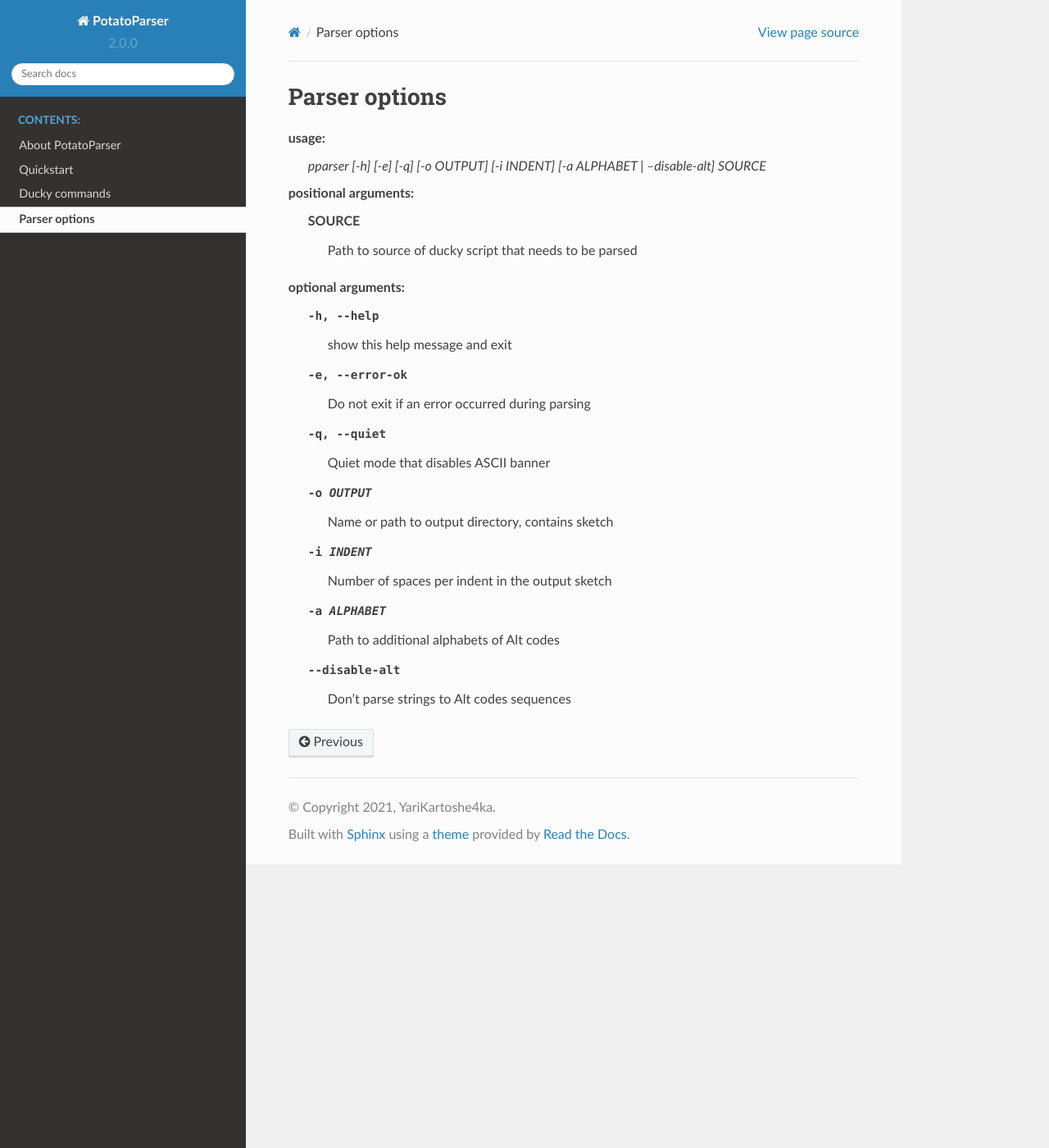
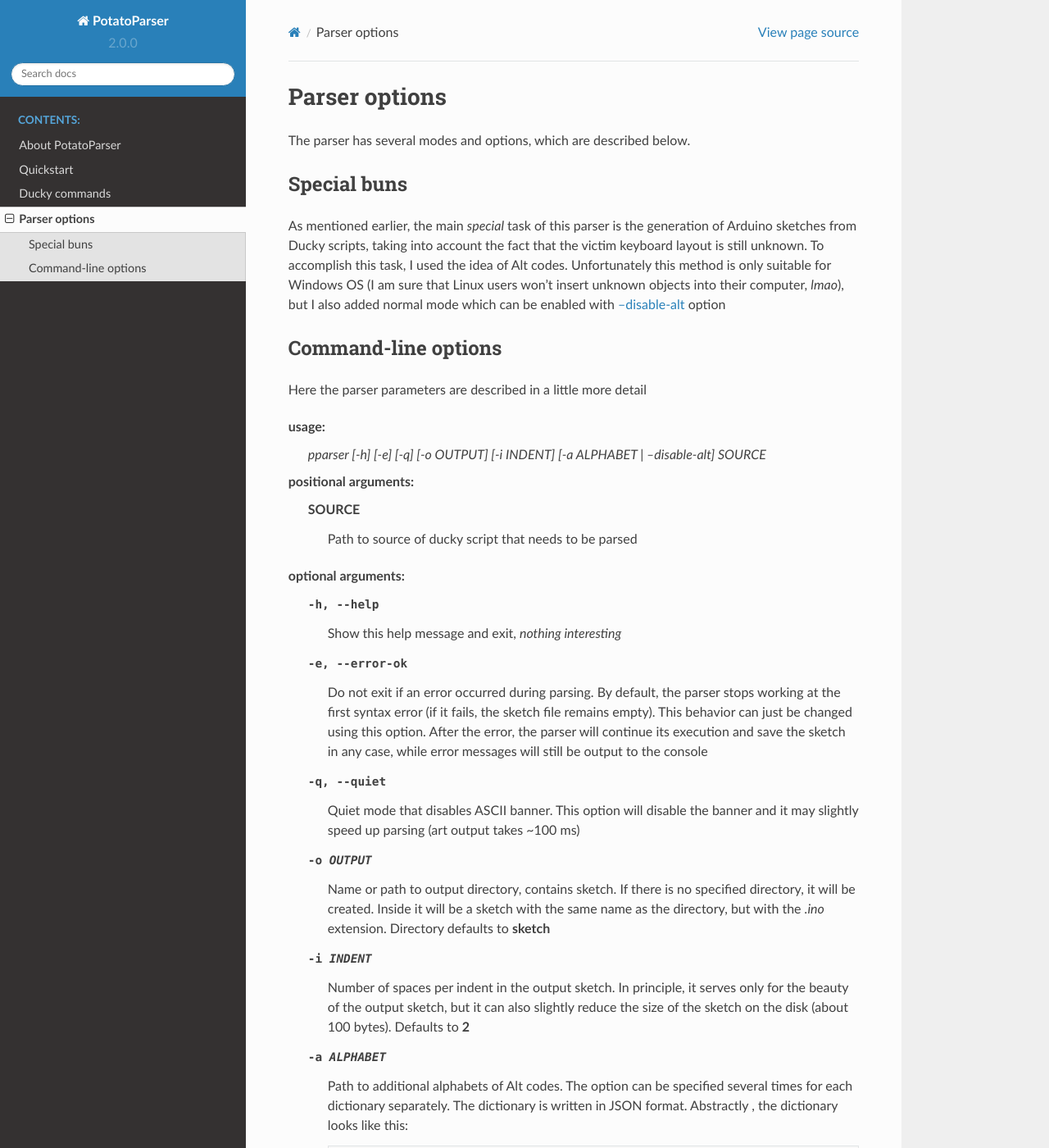
Before and after one commit to YariKartoshe4ka/PotatoParser, a Sphinx documentation site: the page built from docs/options.rst, in a window 1280 px wide and 1400 px high. Shown: the whole window at 82% size. Built offline with Sphinx 7.4.7 and the Read the Docs theme 2.0.0, drawn with Linux system fonts in a browser that asks for light colours; some of the changed text lies outside the part shown.

Commit message:
Продолжение документации options.rst

```diff
--- a/docs/options.rst
+++ b/docs/options.rst
@@ -1,5 +1,19 @@
 Parser options
 ~~~~~~~~~~~~~~
+
+The parser has several modes and options, which are described below.
+
+
+Special buns
+============
+
+As mentioned earlier, the main *special* task of this parser is the generation of Arduino sketches from Ducky scripts, taking into account the fact that the victim keyboard layout is still unknown. To accomplish this task, I used the idea of Alt codes. Unfortunately this method is only suitable for Windows OS (I am sure that Linux users won't insert unknown objects into their computer, *lmao*), but I also added normal mode which can be enabled with `--disable-alt`_ option
+
+
+Command-line options
+====================
+
+Here the parser parameters are described in a little more detail
 
 usage:
     *pparser [-h] [-e] [-q] [-o OUTPUT] [-i INDENT] [-a ALPHABET | --disable-alt] SOURCE*
@@ -9,10 +23,53 @@ positional arguments:
         Path to source of ducky script that needs to be parsed
 
 optional arguments:
-    -h, --help      show this help message and exit
-    -e, --error-ok  Do not exit if an error occurred during parsing
-    -q, --quiet     Quiet mode that disables ASCII banner
-    -o OUTPUT       Name or path to output directory, contains sketch
-    -i INDENT       Number of spaces per indent in the output sketch
-    -a ALPHABET     Path to additional alphabets of Alt codes
-    --disable-alt   Don't parse strings to Alt codes sequences
+    -h, --help
+        Show this help message and exit, *nothing interesting*
+
+    -e, --error-ok
+        Do not exit if an error occurred during parsing. By default, the parser
+        stops working at the first syntax error (if it fails, the sketch file
+        remains empty). This behavior can just be changed using this option. After
+        the error, the parser will continue its execution and save the sketch in
+        any case, while error messages will still be output to the console
+
+    -q, --quiet
+        Quiet mode that disables ASCII banner. This option will disable the banner
+        and it may slightly speed up parsing (art output takes ~100 ms)
+
+    -o OUTPUT
+        Name or path to output directory, contains sketch. If there is no specified
+        directory, it will be created. Inside it will be a sketch with the same name
+        as the directory, but with the *.ino* extension. Directory defaults to **sketch**
+
+    -i INDENT
+        Number of spaces per indent in the output sketch. In principle, it serves only
+        for the beauty of the output sketch, but it can also slightly reduce the size
+        of the sketch on the disk (about 100 bytes). Defaults to **2**
+
+    -a ALPHABET
+        Path to additional alphabets of Alt codes. The option can be specified several
+        times for each dictionary separately. The dictionary is written in JSON format.
+        Abstractly , the dictionary looks like this:
+
+        .. code-block::
+
+            {
+                "key_1": altcode_1,
+                "key_2": altcode_2,
+                ...
+                "key_N": altcode_N
+            }
+
+        Examples of dictionaries can be found on
+        `GitHub <https://github.com/YariKartoshe4ka/PotatoParser/tree/master/pparser/alphabets>`_.
+        ASCII and Russian alphabets are already defined. The option is incompatible with `--disable-alt`_
+
+    .. _`--disable-alt`:
+
+    --disable-alt
+        Don't parse strings to Alt codes sequences. As mentioned earlier, the option
+        may be useful if victim OS is different from Windows. Disables parsing of
+        strings into a sequence of Alt codes, as a result, the string *"Hello World"*
+        with the Russian layout will be printed as *"Руддщ Цщкдв"* (transliterated)
+        which is no good. Use it at your discretion
--- a/docs/quickstart.rst
+++ b/docs/quickstart.rst
@@ -11,7 +11,7 @@ To reproduce what is described here, you need to satisfy the following dependenc
 
 - `Python <https://www.python.org/downloads/>`_
 - `Arduino IDE <https://www.arduino.cc/en/software>`_
-- `Sublime Text <https://www.sublimetext.com/download>`_
+- `Sublime Text <https://www.sublimetext.com/download>`_ (or another text editor)
 
 download and install them to continue
 
```
Also changed, not shown: README.md (+1 -1 lines), docs/commands.rst (+18 -0 lines).
